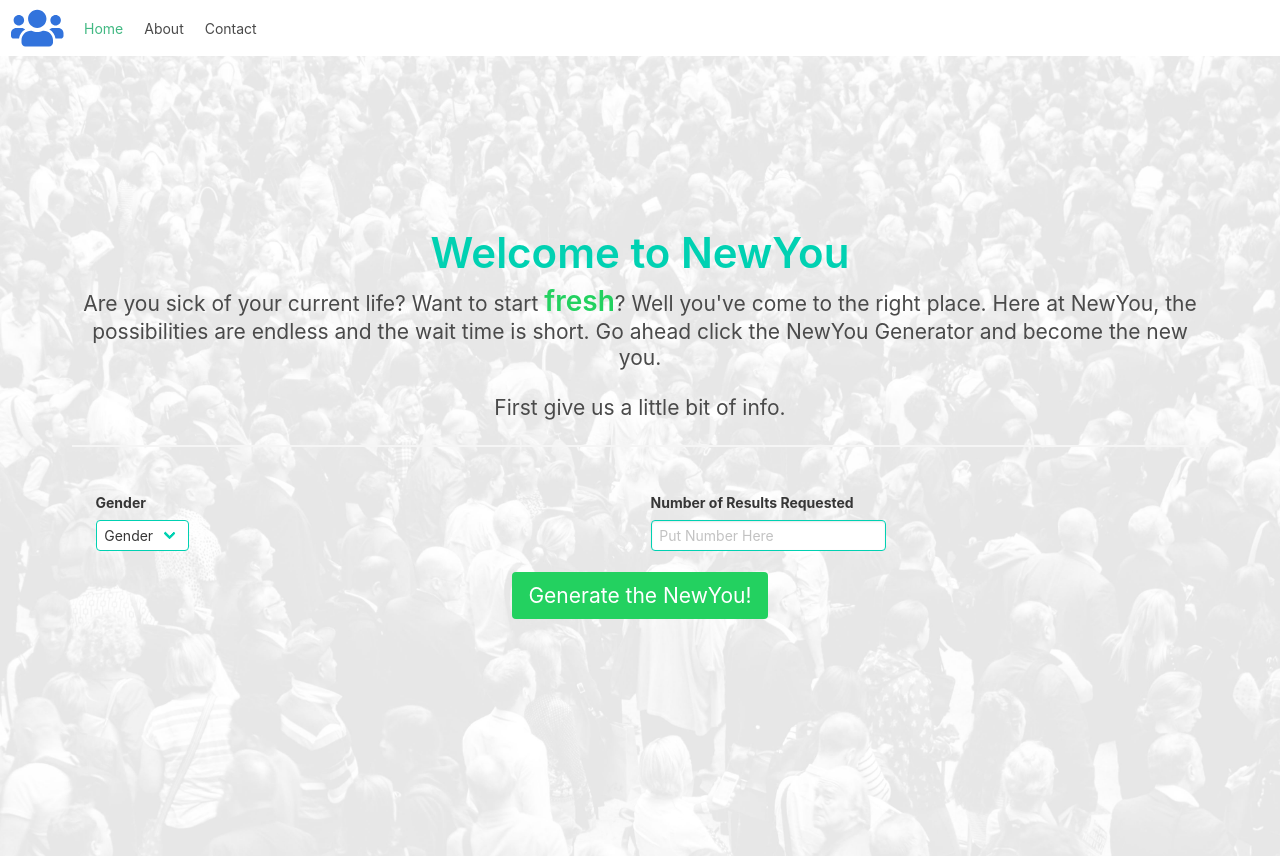
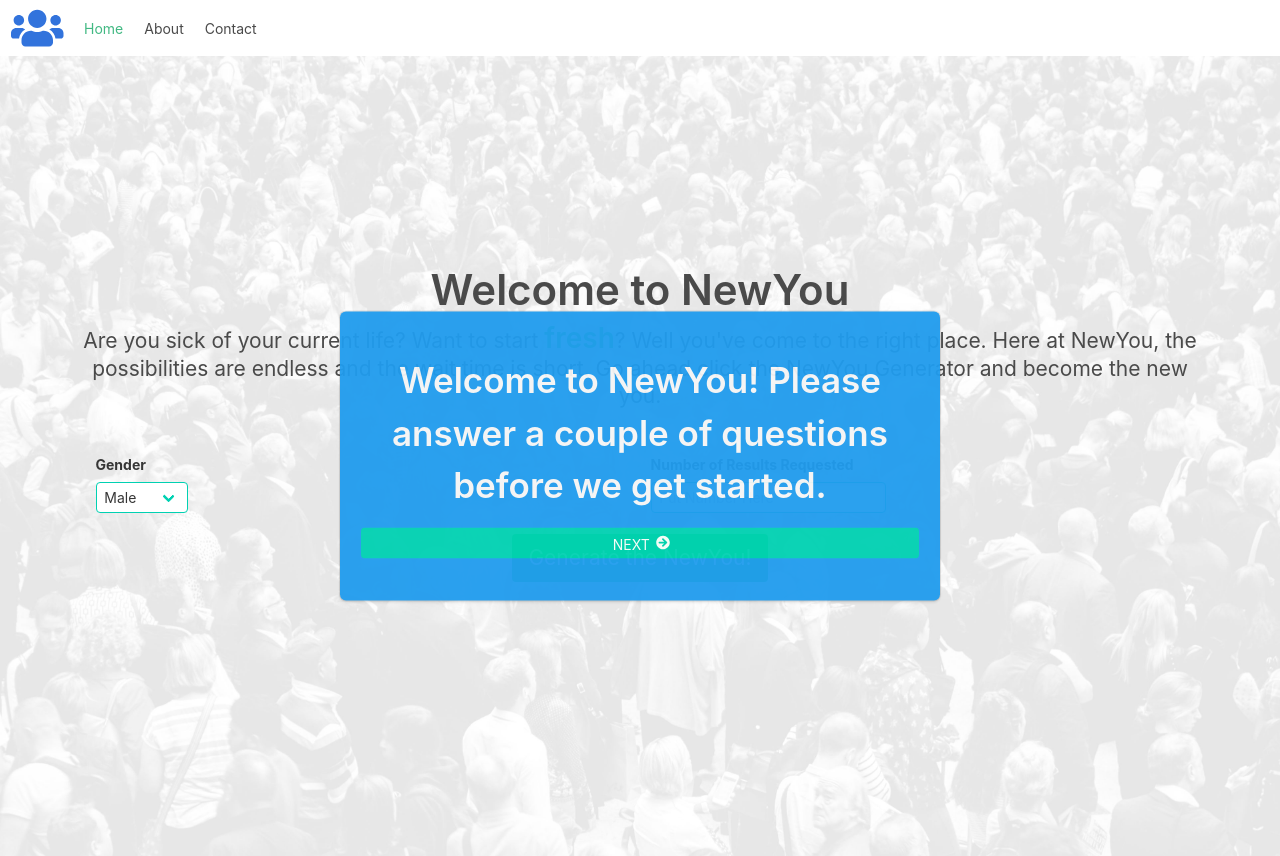
Before and after one commit to KennyStephens/vue-final-kenny-stephens, a Vue app: page /#/ in a window 1280 px wide. Built offline with nearby package versions, Linux system fonts and the light colour scheme.

Commit message:
Updated a million things.
Added questions to beginning, accomplish component communication

```diff
--- /dev/null
+++ b/src/components/AppIntroQuestions.vue
@@ -0,0 +1,71 @@
+<template>
+  <div class="section intro-questions has-background-info box">
+        <p class="is-size-2 has-text-centered has-text-light has-text-weight-semibold">{{ introQuestions[questionCounter].question}}</p>
+        <p class="label">{{ introQuestions[questionCounter].label }}</p>
+        <input
+          class="input is-primary mb-4 first-name"
+          v-if="questionCounter === 1 ? true : false"
+          type="text"
+          placeholder="First Name"
+          v-model="questionAnswers.firstName">
+        <input
+          class="input is-primary mb-4 last-name"
+          v-if="questionCounter === 2 ? true : false"
+          type="text"
+          placeholder="Last Name"
+          v-model="questionAnswers.lastName">
+     <a class="button is-primary is-block has-text-centered" @click="changeQuestion">
+       <span>NEXT</span>
+    <span class="icon">
+      <i class="fas fa-arrow-circle-right"></i>
+    </span>
+
+  </a>
+  </div>
+</template>
+
+<script>
+export default {
+  data() {
+    return {
+      introQuestions: [
+        {question: 'Welcome to NewYou! Please answer a couple of questions before we get started.'},
+        {question: 'What is your first name?', label: 'First Name'},
+        {question: 'What is your last name?', label: 'Last Name'},
+        {question: 'Thanks!'}
+      ],
+      questionCounter: 0,
+      questionAnswers: {
+        firstName: '',
+        lastName: ''
+      }
+    }
+  },
+  methods: {
+
+    changeQuestion() {
+      if(this.questionCounter < this.introQuestions.length -1) {
+        this.questionCounter++;
+
+      } else {
+       this.$emit('questionAnswers', this.questionAnswers);
+       document.querySelector('.intro-questions').style.display = 'none';
+     }
+
+
+    }
+  }
+}
+</script>
+
+<style scoped>
+  .intro-questions {
+    position: absolute;
+    z-index: 1;
+    top: 50%;
+    left: 50%;
+    transform: translate(-50%, -50%);
+    opacity: .95;
+    width: 600px
+  }
+</style>
--- a/src/components/AppNewYouGen.vue
+++ b/src/components/AppNewYouGen.vue
@@ -1,14 +1,13 @@
 <template>
     <div class="container">
 
-    <div class="columns">
+                 <div class="columns">
             <div class="column">
                 <div class="field">
                     <label class="label">Gender</label>
                     <div class="control">
                         <div class="select is-primary">
                             <select>
-                            <option>Gender</option>
                             <option>Male</option>
                             <option>Female</option>
                             </select>
@@ -39,6 +38,7 @@
                     class="image ma-auto pa-2 mb-5 is-128x128">
             </div>
             </transition>
+
             <ul>
                 <transition-group name="list" tag="div">
                 <li  v-for="you in newYouData"
--- a/src/views/Home.vue
+++ b/src/views/Home.vue
@@ -2,12 +2,10 @@
     <div class="hero is-fullheight">
         <div class="hero-body">
             <div class="container">
+                <app-intro-questions @questionAnswers="questionAnswers = $event"></app-intro-questions>
 
-                <h1 class="is-size-1 has-text-centered has-text-primary has-text-weight-semibold">Welcome to NewYou</h1>
+                <h1 class="is-size-1 has-text-centered has-text-weight-semibold">Welcome <span class="has-text-primary">{{ questionAnswers.firstName }} {{questionAnswers.lastName}}</span> to NewYou</h1>
                 <h1 class="subtitle has-text-centered is-size-4">Are you sick of your current life? Want to start <span class="has-text-success is-size-3 has-text-weight-semibold">fresh</span>? Well you've come to the right place. Here at NewYou, the possibilities are endless and the wait time is short. Go ahead click the NewYou Generator and become the new you.</h1>
-                <p class="has-text-centered is-size-4">First give us a little bit of info.</p>
-                <hr class="is-text-primary">
-
                 <app-new-you-gen></app-new-you-gen>
             </div>
         </div>
@@ -16,10 +14,20 @@
 
 <script>
     import AppNewYouGen from '../components/AppNewYouGen.vue'
+    import AppIntroQuestions from '../components/AppIntroQuestions.vue'
 
     export default {
         components: {
-            AppNewYouGen
+            AppNewYouGen,
+            AppIntroQuestions
+        },
+        data() {
+            return {
+                questionAnswers: {
+                    firstName: '',
+                    lastName: '',
+                }
+            }
         }
     }
 </script>
```
